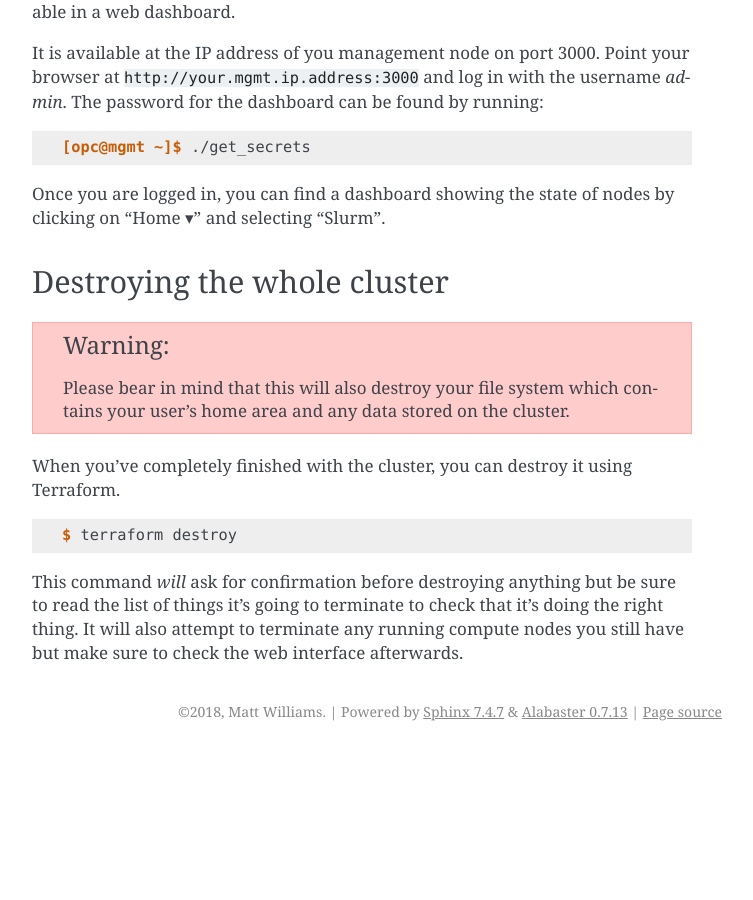
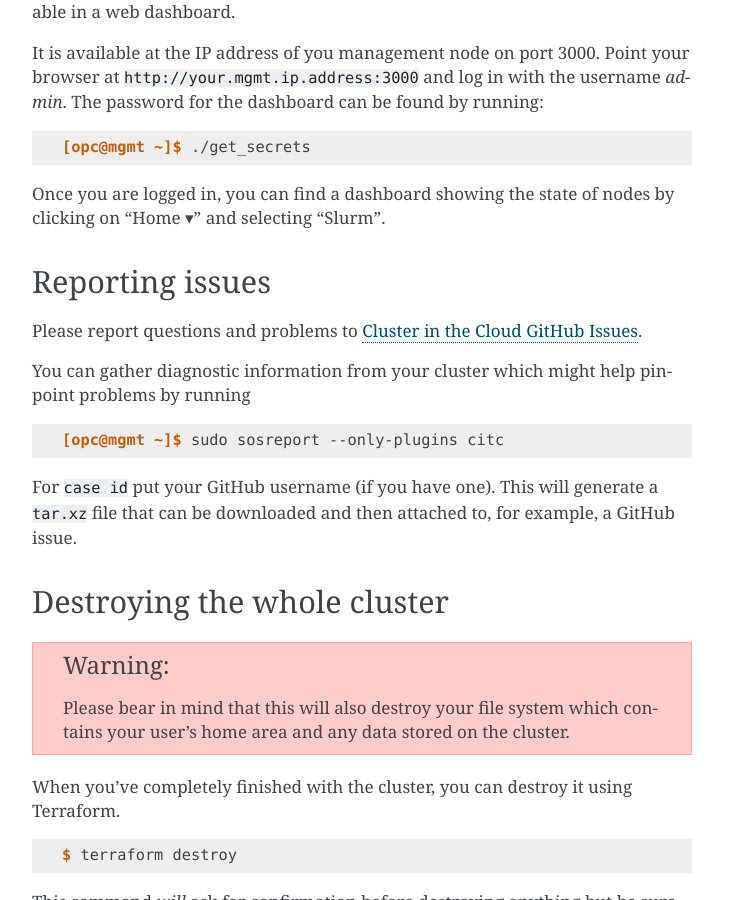
Before and after one commit to clusterinthecloud/docs, a Sphinx documentation site: the page built from source/running.rst, in a window 1280 px wide and 900 px high, scrolled down 2965 px. Shown: the whole window, without its empty margins (388-1141 px from the left). Built offline with Sphinx 7.4.7, drawn with Linux system fonts in a browser that asks for light colours; before the commit the page ends 3716 px from its top, so only the background shows below that.

Commit message:
Add Reporting issues section
Added link to GitHub Issues and example sosreport command

```diff
--- a/source/running.rst
+++ b/source/running.rst
@@ -154,6 +154,23 @@ The password for the dashboard can be found by running:
 
 Once you are logged in, you can find a dashboard showing the state of nodes by clicking on "Home ▾" and selecting "Slurm".
 
+Reporting issues
+----------------
+
+Please report questions and problems to `Cluster in the Cloud GitHub Issues
+<https://github.com/milliams/cluster-in-the-cloud/issues>`_.
+
+You can gather diagnostic information from your cluster which might help
+pinpoint problems by running
+
+.. code-block:: shell-session
+
+   [opc@mgmt ~]$ sudo sosreport --only-plugins citc
+
+For ``case id`` put your GitHub username (if you have one). This will generate
+a ``tar.xz`` file that can be downloaded and then attached to, for example, a
+GitHub issue.
+
 Destroying the whole cluster
 ----------------------------
 
```
